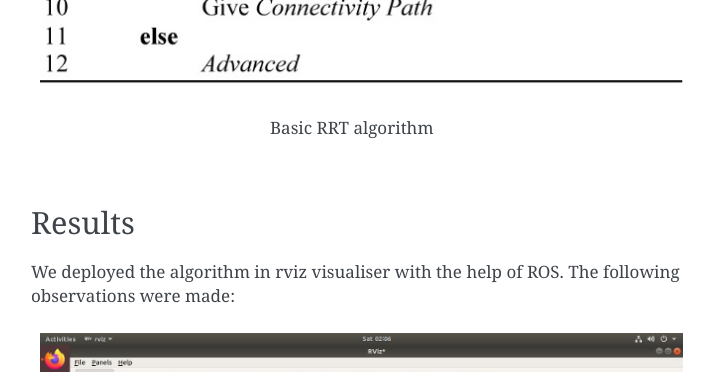
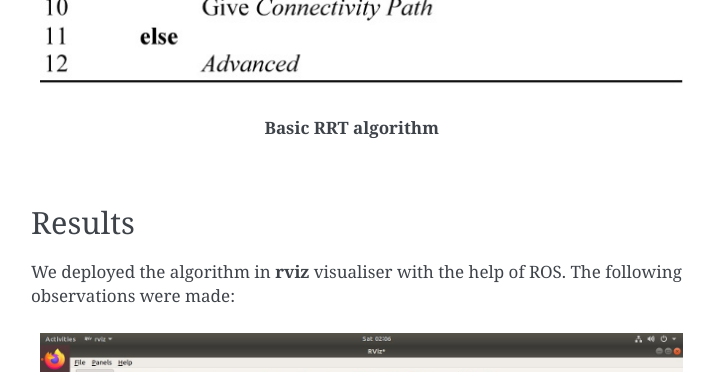
Before and after one commit to addy1997/Fast_RRT-ROS, a Sphinx documentation site: the page built from docs/source/index.rst, in a window 1280 px wide and 900 px high, scrolled down 1541 px. Shown: the top 372 px of the window, without its empty margins (389-1103 px from the left). Built offline with Sphinx 7.4.7, drawn with Linux system fonts in a browser that asks for light colours.

```diff
--- a/docs/source/index.rst
+++ b/docs/source/index.rst
@@ -31,12 +31,15 @@ In our case, the robot employed to test the algorithm was UR5 robotic arm.
 .. figure:: algorithm.png
    :align: center
 
-   Basic RRT algorithm
+
+
+   **Basic RRT algorithm**
+
 
 Results
 -------
 
-We deployed the algorithm in rviz visualiser with the help of ROS. The following observations were made:
+We deployed the algorithm in **rviz** visualiser with the help of ROS. The following observations were made:
 
 .. figure:: shot1.jpg
    :align: center
```
